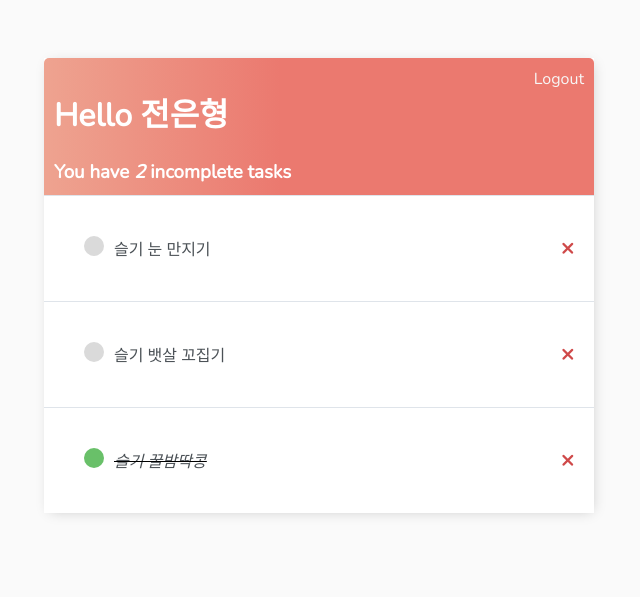
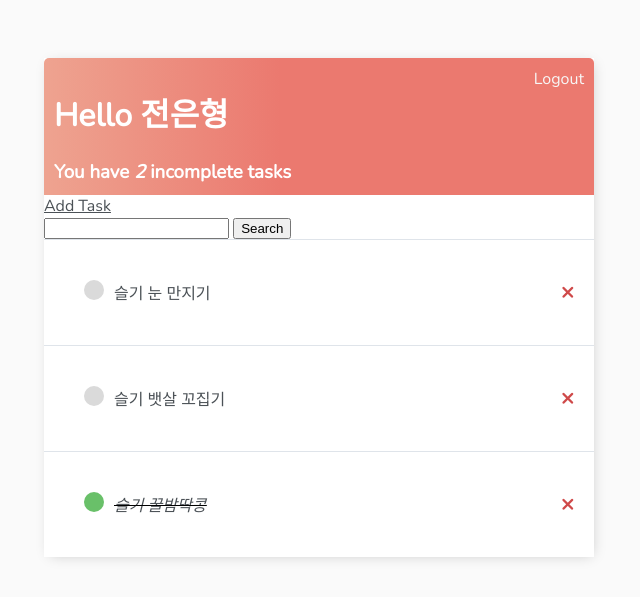
Before and after one commit to ooooo5h/youtube_django_todolist_20220223, a Django app: page / in a window 1280 px wide. Shown: the top 597 px of the page, without its empty margins (321-961 px from the left). Run offline with Django 4.2, Linux system fonts and the light colour scheme; a user stored in the database is signed in; data comes from the database, SQL or seed files in the repository.

Commit message:
주석처리했던 코드 다시 활성화

```diff
--- a/base/templates/base/task_list.html
+++ b/base/templates/base/task_list.html
@@ -15,12 +15,12 @@
 </div>
 
 
-{% comment %} <a href="{% url 'task-create' %}">Add Task</a>
+<a href="{% url 'task-create' %}">Add Task</a>
 
 <form method="GET">
     <input type='text' name='search-area' value="{{search_input}}">
     <input type='submit' value='Search'>
-</form> {% endcomment %}
+</form>
 
 <div class="task-items-wrapper">
     {% for task in tasks%}
```
